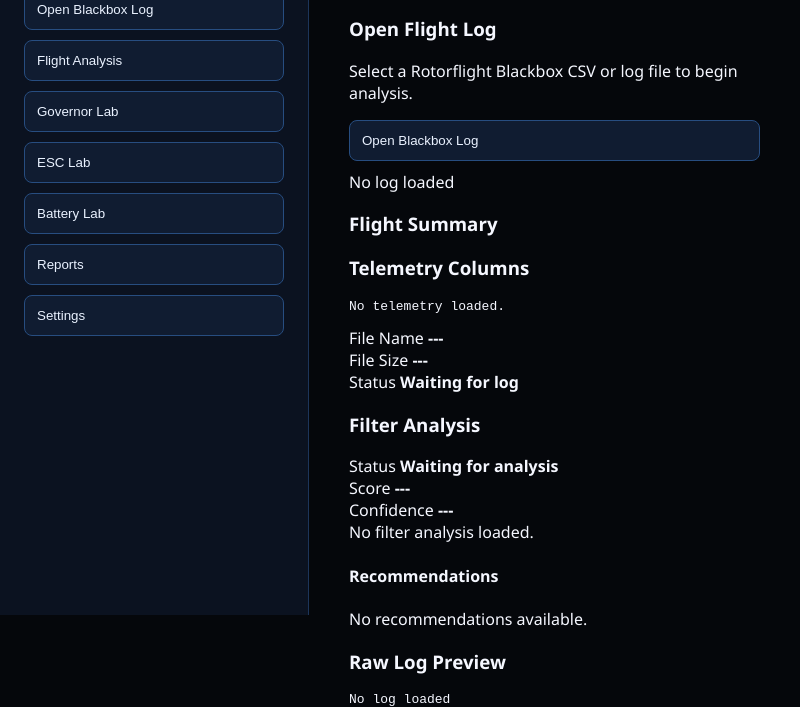
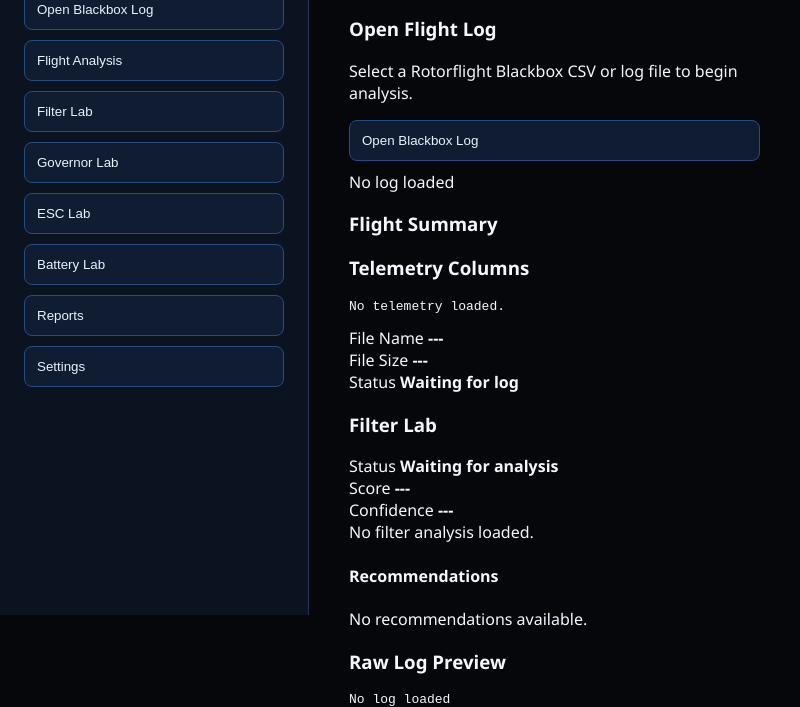
Before and after one commit to hillbilly1975/Blackbox_Lab, an Electron app: page src/index.html in a window 800 px wide. Shown: the part 185-892 px from the top of the page. Drawn offline with Linux system fonts and the light colour scheme.

Commit message:
Add Filter Lab navigation

```diff
--- a/src/index.html
+++ b/src/index.html
@@ -15,6 +15,13 @@
       <button class="nav-button active">Home</button>
       <button class="nav-button" id="openLogButton">Open Blackbox Log</button>
       <button class="nav-button">Flight Analysis</button>
+      <button
+  class="nav-button"
+  id="filterLabButton"
+  onclick="document.getElementById('filterLabSection').scrollIntoView({ behavior: 'smooth' })"
+>
+  Filter Lab
+</button>
       <button class="nav-button">Governor Lab</button>
       <button class="nav-button">ESC Lab</button>
       <button class="nav-button">Battery Lab</button>
@@ -64,8 +71,8 @@
           </div>
         </div>
       </section>
-<section class="card" id="filterAnalysisCard">
-  <h3>Filter Analysis</h3>
+<section class="card" id="filterLabSection">
+  <h3>Filter Lab</h3>
 
   <div class="summary-grid">
     <div>
```
